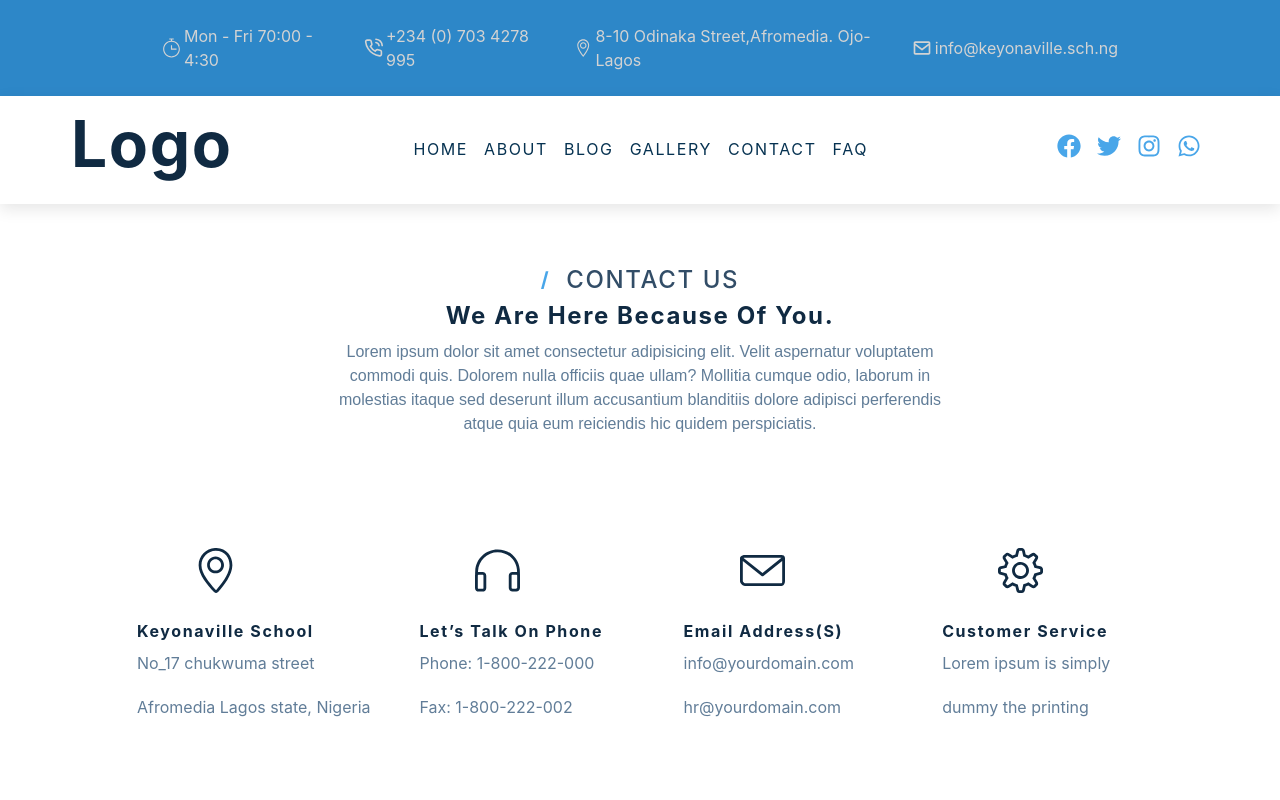
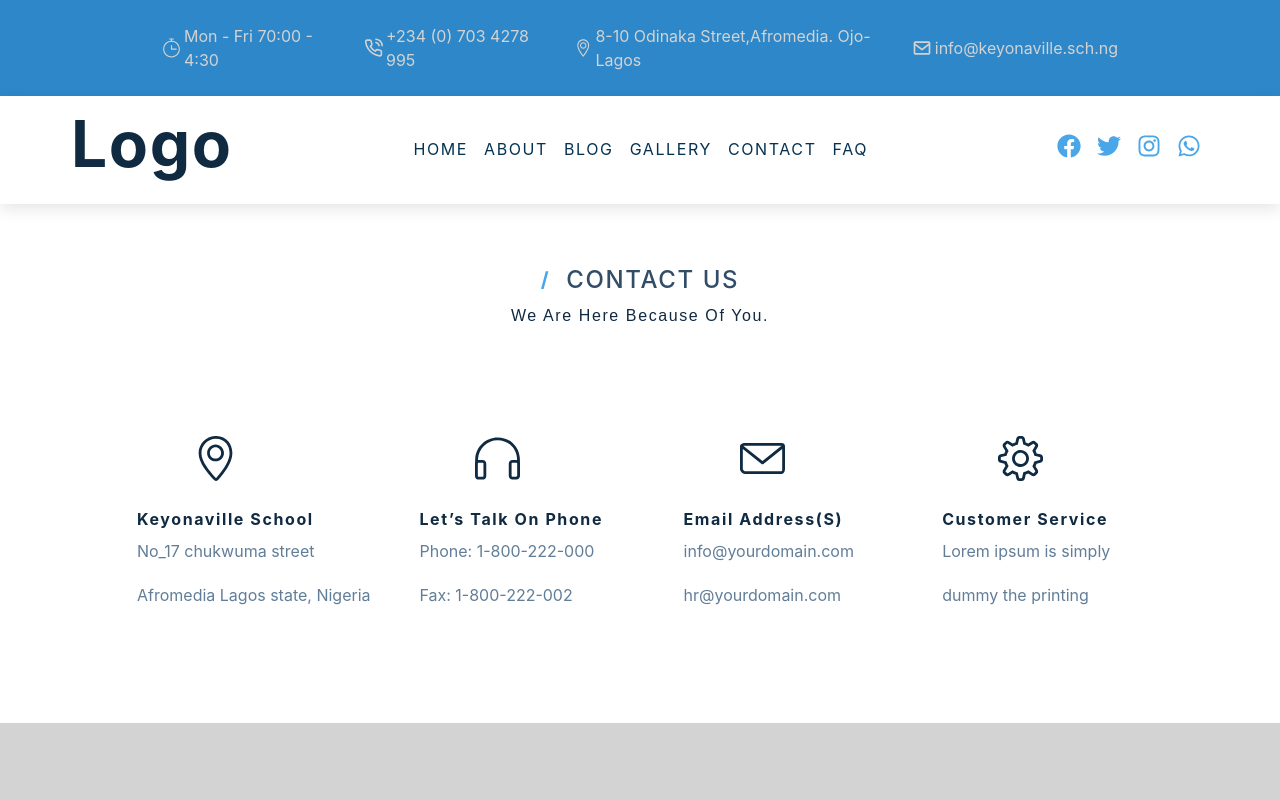
Before and after one commit to domchu/keyonaville, a Next.js app: page /contact in a window 1280 px wide. Shown: the top 800 px of the page. Built offline with nearby package versions, Linux system fonts and the light colour scheme.

Commit message:
chores:remove some texts from contact comp

```diff
--- a/Components/Contact/Contact.js
+++ b/Components/Contact/Contact.js
@@ -21,14 +21,7 @@ const Contact = () => {
                 <span>/</span> CONTACT US
               </h2>
             </div>
-            <h2>We are here because of you.</h2>
-            <p>
-              Lorem ipsum dolor sit amet consectetur adipisicing elit. Velit
-              aspernatur voluptatem commodi quis. Dolorem nulla officiis quae
-              ullam? Mollitia cumque odio, laborum in molestias itaque sed
-              deserunt illum accusantium blanditiis dolore adipisci perferendis
-              atque quia eum reiciendis hic quidem perspiciatis.
-            </p>
+            <h4>We are here because of you.</h4>
           </div>
         </Box>
         <Grid
--- a/styles/globals.css
+++ b/styles/globals.css
@@ -498,15 +498,6 @@ main {
   text-align: center;
 }
 
-.contact-text p {
-  display: flex;
-  justify-content: center;
-  margin: auto;
-  width: 50%;
-  text-align: center;
-  font-family: Manrope, sans-serif !important;
-}
-
 .contact-text h3 {
   font-family: Manrope, sans-serif !important;
   font-size: 1rem;
--- a/styles/globals.scss
+++ b/styles/globals.scss
@@ -438,14 +438,7 @@ main {
   text-align: center;
 
  }
- .contact-text p{
-  display: flex;
-  justify-content: center;
-  margin: auto;
-  width: 50%;
-  text-align: center;
-  font-family: Manrope, sans-serif !important;
-}
+
 .contact-text h3{
   font-family: Manrope, sans-serif !important;
   font-size: 1rem;
```
Also changed, not shown: 1 other file (tests, documents, lock files or other folders).
